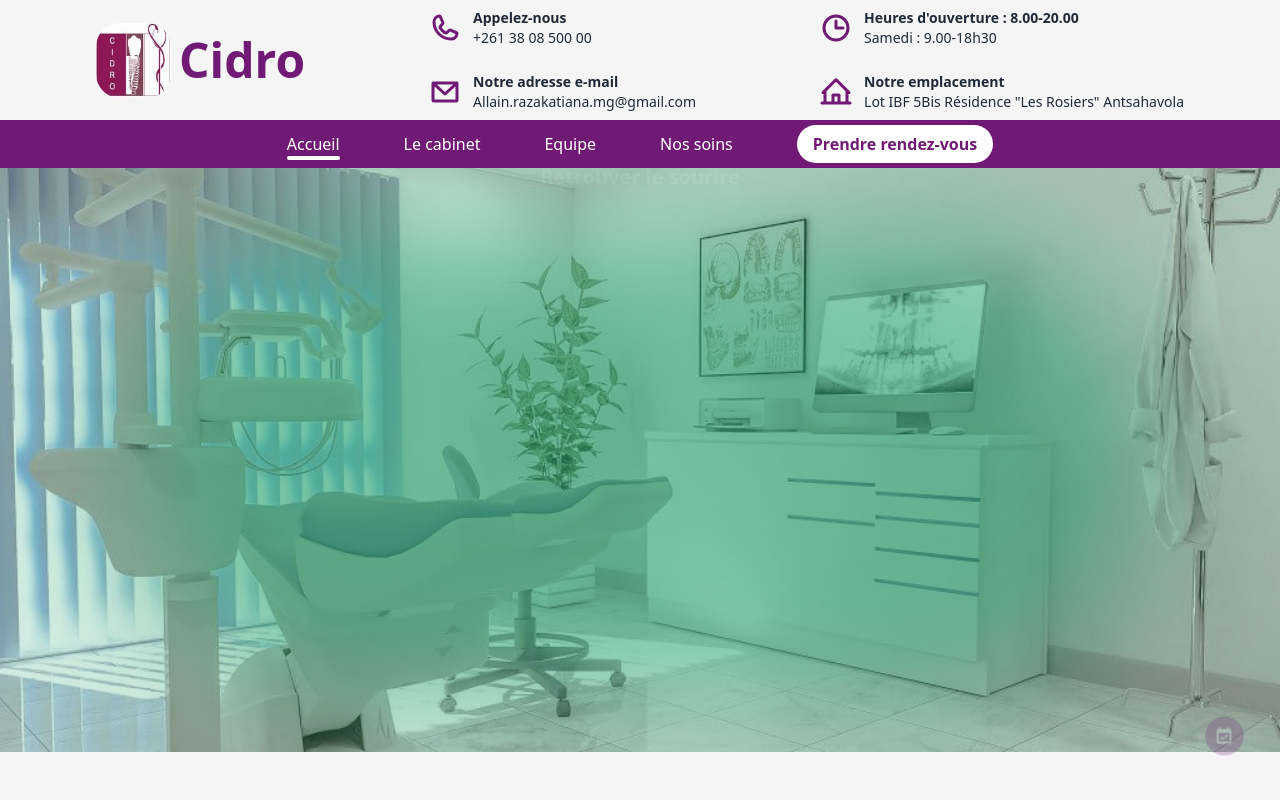
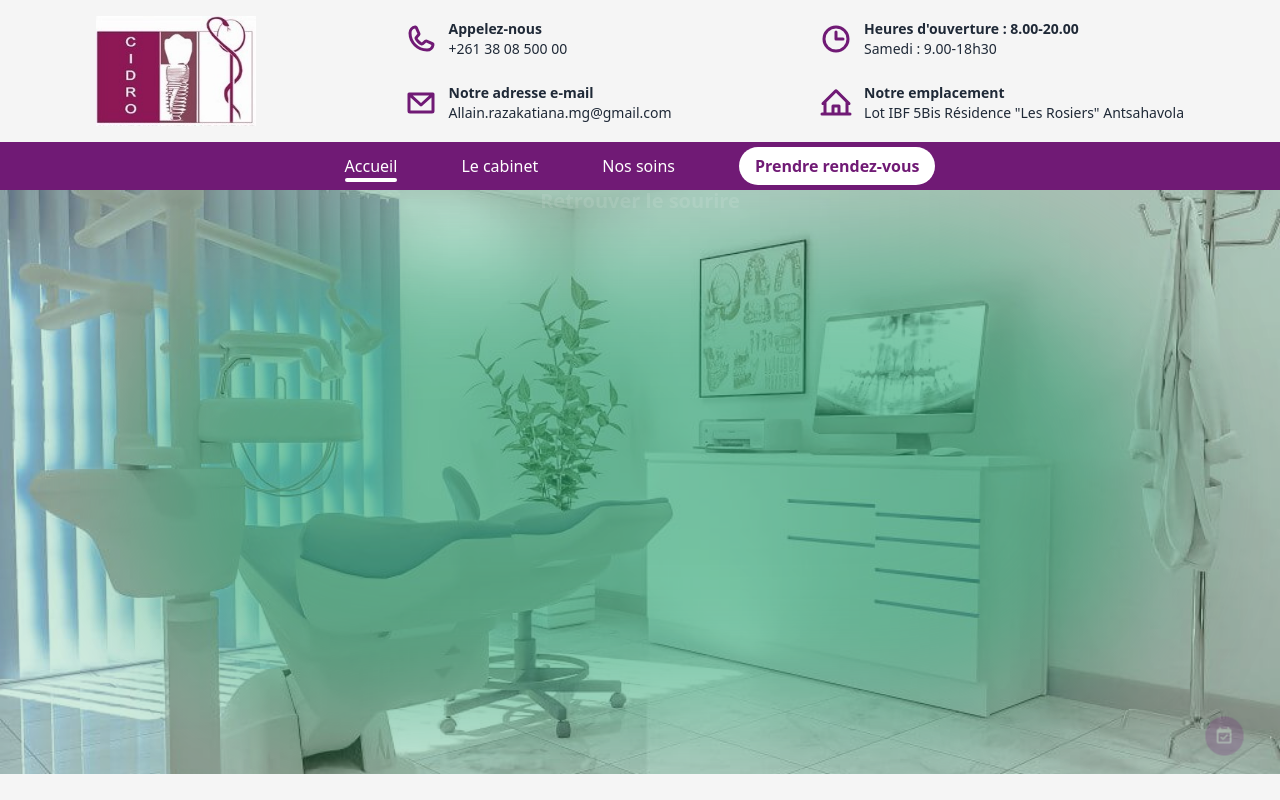
Before and after one commit to Njaka91/Cidro, a React (Vite) app: page / in a window 1280 px wide. Shown: the top 800 px of the page. Built offline with nearby package versions, Linux system fonts and the light colour scheme.

Commit message:
update navbar

```diff
--- a/src/components/NavBar.jsx
+++ b/src/components/NavBar.jsx
@@ -2,7 +2,7 @@ import { useState } from "react";
 import { motion } from "framer-motion";
 import { NavLink } from "react-router-dom";
 import { Link } from "react-router-dom";
-import logo from "../assets/images/logo.jpg";
+import logo from "../assets/images/cidroLogo.jpg";
 
 const liVariants = {
   before: { opacity: 0, y: -20 },
@@ -19,6 +19,42 @@ const ulVariants = {
   },
 };
 
+const menu = [
+  {
+    label: "Accueil",
+    href: "/",
+  },
+  {
+    label: "Le cabinet",
+    href: "/le-cabinet",
+  },
+  {
+    label: "Nos soins",
+    submenu: [
+      {
+        label: "Implatologie",
+        href: "/implatologie",
+      },
+      {
+        label: "Orthodentie",
+        href: "/orthodentie",
+      },
+      {
+        label: "Chirurgie orale",
+        href: "/chirurgie-orale",
+      },
+      {
+        label: "Implatologie",
+        href: "/implatologie",
+      },
+    ],
+  },
+  {
+    label: "Prendre rendez-vous",
+    href: "/prendre-rendez-vous",
+  },
+];
+
 const NavBar = () => {
   const [isMenuOpen, setIsMenuOpen] = useState(false);
 
@@ -29,16 +65,10 @@ const NavBar = () => {
   return (
     <div className="sticky top-0 bg-[#701a75] flex items-center justify-between md:justify-center py-3 px-5 text-white z-50 md:px-10">
       {/* Logo (centré) */}
-      <div className="flex-1 md:hidden"></div>
-      <div className="text-lg md:hidden justify-center items-center font-bold mx-auto">
-        <div className="flex items-center gap-2">
+      <div className="md:hidden">
         <Link to="/">
-            <img src={logo} alt="logo" className="w-9 bg-white rounded-lg" />
+          <img src={logo} alt="logo" className="w-16 bg-white" />
         </Link>
-          <div className="font-bold text-3xl">
-            <span className="text-white">Cidro</span>
-          </div>
-        </div>
       </div>
       <div className="flex-1 flex justify-end md:hidden">
         {/* Mobile Menu Button (droite) */}
@@ -54,23 +84,45 @@ const NavBar = () => {
         initial="before"
         animate="after"
       >
-        {["Accueil", "Le cabinet", "Equipe", "Nos soins", "Prendre rendez-vous"].map((text, index) => (
-          <motion.li key={index} className="cursor-pointer relative group" variants={liVariants}>
+        {menu.map((m, index) => (
+          <motion.li
+            key={index}
+            className="cursor-pointer relative group"
+            variants={liVariants}
+          >
+            {m.submenu ? (
+              <div className="dropdown dropdown-hover">
+                <div tabIndex={0} role="button">
+                  {m.label}
+                </div>
+                <ul
+                  tabIndex={0}
+                  className="dropdown-content menu bg-[#701a75] rounded-box z-[1] w-52 p-2 shadow"
+                >
+                  {m.submenu.map((sub, key) => (
+                    <li key={key}>
+                      <NavLink to={sub.href}>{sub.label}</NavLink>
+                    </li>
+                  ))}
+                </ul>
+              </div>
+            ) : (
               <NavLink
-              to={text === "Accueil" ? "/" : `/${text.toLowerCase().replace(/\s+/g, "")}`}
+                to={m.href}
                 className={({ isActive }) =>
-                text === "Prendre rendez-vous"
+                  m.label === "Prendre rendez-vous"
                     ? "bg-white text-fuchsia-900 py-2 px-4 rounded-full font-semibold transition-colors duration-300 hover:bg-fuchsia-100 hover:text-fuchsia-950"
                     : isActive
                     ? "text-white relative after:content-[''] after:absolute after:left-0 after:bottom-[-5px] after:w-full after:h-1 after:rounded-xl after:bg-white"
                     : "text-white relative group"
                 }
               >
-              {text}
-              {text !== "Prendre rendez-vous" && (
+                {m.label}
+                {m.label !== "Prendre rendez-vous" && (
                   <span className="absolute left-0 bottom-[-5px] w-0 h-1 rounded-xl bg-white transition-all duration-300 group-hover:w-full"></span>
                 )}
               </NavLink>
+            )}
           </motion.li>
         ))}
       </motion.ul>
@@ -84,20 +136,35 @@ const NavBar = () => {
           className="absolute md:hidden top-full left-0 w-full bg-[#701a75] text-center py-5"
         >
           <ul className="flex flex-col gap-4">
-            {["Accueil", "Le cabinet", "Equipe", "Nos soins", "Prendre rendez-vous"].map((text, index) => (
+            {menu.map((m, index) => (
               <li key={index}>
+                {m.submenu ? (
+                  <div tabIndex={0} className="collapse collapse-arrow">
+                    <input type="checkbox" className="peer" />
+                    <div className="collapse-title ml-4">Nos soins</div>
+                    <div className="collapse-content flex justify-end">
+                      <ul className="w-1/2">
+                        {m.submenu.map((sub, key) => (
+                          <li key={key} className="text-start mb-4">
+                            <NavLink to={sub.href}>{sub.label}</NavLink>
+                          </li>
+                        ))}
+                      </ul>
+                    </div>
+                  </div>
+                ) : (
                   <NavLink
-                  to={text === "Accueil" ? "/" : `/${text.toLowerCase().replace(/\s+/g, "")}`}
+                    to={m.href}
                     onClick={toggleMenu}
                     className={
-                    text === "Prendre rendez-vous"
+                      m.label === "Prendre rendez-vous"
                         ? "bg-white text-fuchsia-900 py-2 px-4 rounded-full font-semibold transition-colors duration-300 hover:bg-fuchsia-100 hover:text-fuchsia-950"
                         : "block text-white py-2"
                     }
-
                   >
-                  {text}
+                    {m.label}
                   </NavLink>
+                )}
               </li>
             ))}
           </ul>
--- a/src/components/Stubborn.jsx
+++ b/src/components/Stubborn.jsx
@@ -4,53 +4,58 @@ import { Clock, EnvelopeSimple, HouseLine, Phone } from "@phosphor-icons/react";
 
 const Stubborn = () => {
   return (
-    <div className="hidden items-center justify-between
+    <div
+      className="hidden items-center justify-between
     md:flex md:flex-row md:px-8
     lg:px-24
-    xl-px-32">
-      <div className="flex items-center
+    xl-px-32"
+    >
+      <div
+        className="flex items-center
       md:gap-2
-      gl:gap-4">
+      gl:gap-4"
+      >
         <Link to="/">
           <img
             src={logo}
             alt="logo"
-            className="
-            md:w-14
-            xl:w-[75px] xl:h-[75px] rounded-3xl mt-4 mb-4"
+            className="mt-4 mb-4 md:w-40"
           />
         </Link>
-        <div className="font-bold
-        md:text-3xl
-        xl:text-5xl ">
-          <span className="text-fuchsia-900">
-            Cidro
-          </span>
-        </div>
       </div>
       <div className="flex flex-col gap-2">
         <div className="flex flex-row items-center md:gap-2 lg:gap-3">
-          <Phone className="
+          <Phone
+            className="
           md:w-6 md:h-8
           lg:w-8 lg:h-14"
-          color="#701a75" weight="bold" />
-          <div className="flex flex-col
+            color="#701a75"
+            weight="bold"
+          />
+          <div
+            className="flex flex-col
           md:text-xs
-          lg:text-sm">
+          lg:text-sm"
+          >
             <span className=" font-semibold">Appelez-nous</span>
-            <span >+261 38 08 500 00</span>
+            <span>+261 38 08 500 00</span>
           </div>
         </div>
 
         <div className="flex flex-row items-center md:gap-2 lg:gap-3">
-          <EnvelopeSimple className="
+          <EnvelopeSimple
+            className="
           md:w-6 md:h-8
           lg:w-8 lg:h-14"
-           color="#701a75" weight="bold" />
-          <div className="flex flex-col
+            color="#701a75"
+            weight="bold"
+          />
+          <div
+            className="flex flex-col
           md:text-xs
           lg:text-sm
-          ">
+          "
+          >
             <span className=" font-semibold">Notre adresse e-mail</span>
             <span>Allain.razakatiana.mg@gmail.com</span>
           </div>
@@ -58,25 +63,37 @@ const Stubborn = () => {
       </div>
       <div className="flex flex-col gap-2">
         <div className="flex flex-row items-center md:gap-2 lg:gap-3">
-          <Clock className="
+          <Clock
+            className="
           md:w-6 md:h-8
-          lg:w-8 lg:h-14" color="#701a75" weight="bold" />
-          <div className="flex flex-col
+          lg:w-8 lg:h-14"
+            color="#701a75"
+            weight="bold"
+          />
+          <div
+            className="flex flex-col
           md:text-xs
-          lg:text-sm">
+          lg:text-sm"
+          >
             <span className="font-semibold">
               Heures d&apos;ouverture : 8.00-20.00
             </span>
-            <span >Samedi : 9.00-18h30</span>
+            <span>Samedi : 9.00-18h30</span>
           </div>
         </div>
         <div className="flex flex-row items-center md:gap-2 lg:gap-3">
-          <HouseLine className="
+          <HouseLine
+            className="
           md:w-6 md:h-8
-          lg:w-8 lg:h-14" color="#701a75" weight="bold" />
-          <div className="flex flex-col
+          lg:w-8 lg:h-14"
+            color="#701a75"
+            weight="bold"
+          />
+          <div
+            className="flex flex-col
           md:text-xs
-          lg:text-sm">
+          lg:text-sm"
+          >
             <span className=" font-semibold">Notre emplacement</span>
             <span>
               Lot IBF 5Bis Résidence &quot;Les Rosiers&quot; Antsahavola
```
Also changed, not shown: src/App.jsx (+2 -12 lines). Lines whose indentation alone changed are shown as unchanged.
